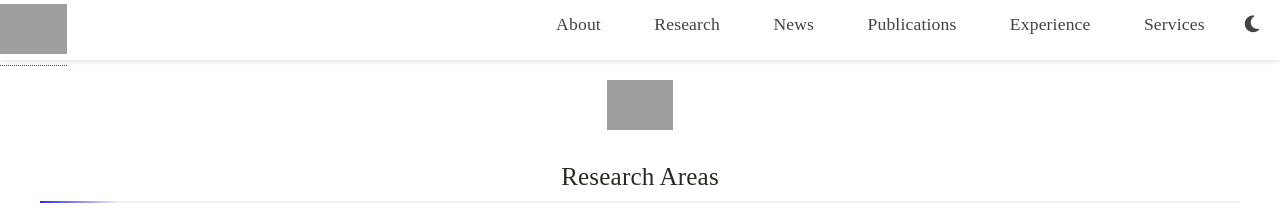
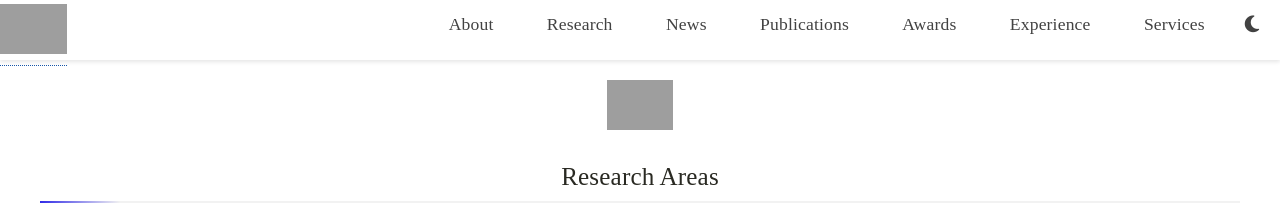
Before and after one commit to abcdabcd3899/abcdabcd3899.github.io, a Jekyll site: the page built from lab.md, in a window 1280 px wide. Shown: the top 208 px of the page. Built offline with Jekyll 4.4.1, drawn with Linux system fonts in a browser that asks for light colours; a style sheet for code colours, icons or effects is not loaded; grey boxes are pictures that could not be loaded.

Commit message:
update award

```diff
--- a/_includes/navbar.html
+++ b/_includes/navbar.html
@@ -24,6 +24,9 @@
                 <a href="{{ site.baseurl }}/lab" class="nav-links">Lab</a>
             </li> -->
             <li class="nav-item">
+                <a href="{{ site.baseurl }}/#awards" class="nav-links">Awards</a>
+            </li>
+            <li class="nav-item">
                 <a href="{{ site.baseurl }}/#experience" class="nav-links">Experience</a>
             </li>
             <li class="nav-item">
```
Also changed, not shown: _includes/awards.md (+0 -2 lines), index.md (+4 -1 lines).
